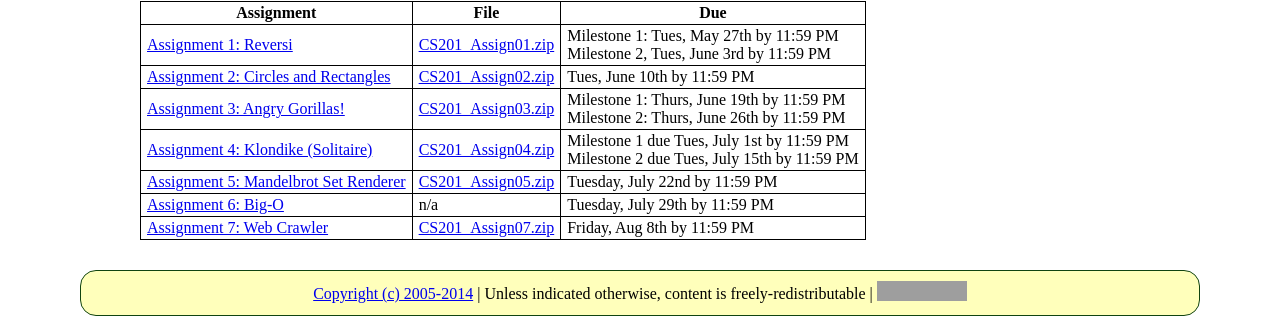
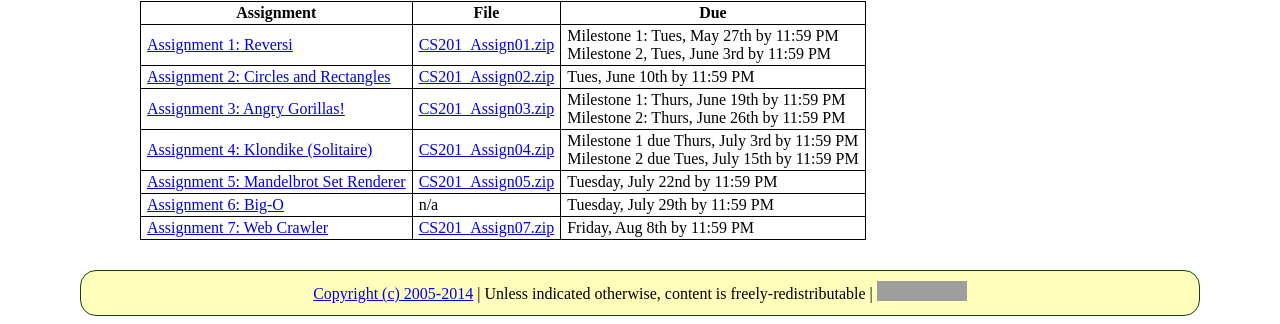
Before and after one commit to ycpcs/cs201-summer2014, a Jekyll site: the page built from assign/index.md, in a window 1280 px wide. Shown: the part 135-459 px from the top of the page. Built offline with Jekyll 4.4.1, drawn with Linux system fonts in a browser that asks for light colours; Markdown is read by kramdown in place of the engine named in the settings; grey boxes are pictures that could not be loaded.

Commit message:
extend due date for assign 4 ms 1

```diff
--- a/assign/index.md
+++ b/assign/index.md
@@ -10,7 +10,7 @@ This page lists the programming assignments.
 > [Assignment 1: Reversi](assign01.html) | [CS201\_Assign01.zip](CS201_Assign01.zip) | Milestone 1: Tues, May 27th by 11:59 PM <br> Milestone 2, Tues, June 3rd by 11:59 PM
 > [Assignment 2: Circles and Rectangles](assign02.html) | [CS201\_Assign02.zip](CS201_Assign02.zip) | Tues, June 10th by 11:59 PM
 > [Assignment 3: Angry Gorillas!](assign03.html) | [CS201\_Assign03.zip](CS201_Assign03.zip) | Milestone 1: Thurs, June 19th by 11:59 PM <br> Milestone 2: Thurs, June 26th by 11:59 PM
-> [Assignment 4: Klondike (Solitaire)](assign04.html) | [CS201\_Assign04.zip](CS201_Assign04.zip) | Milestone 1 due Tues, July 1st by 11:59 PM <br> Milestone 2 due Tues, July 15th by 11:59 PM
+> [Assignment 4: Klondike (Solitaire)](assign04.html) | [CS201\_Assign04.zip](CS201_Assign04.zip) | Milestone 1 due Thurs, July 3rd by 11:59 PM <br> Milestone 2 due Tues, July 15th by 11:59 PM
 > [Assignment 5: Mandelbrot Set Renderer](assign05.html) | [CS201\_Assign05.zip](CS201_Assign05.zip) | Tuesday, July 22nd by 11:59 PM
 > [Assignment 6: Big-O](assign06.html) | n/a | Tuesday, July 29th by 11:59 PM
 > [Assignment 7: Web Crawler](assign07.html) | [CS201\_Assign07.zip](CS201_Assign07.zip) | Friday, Aug 8th by 11:59 PM
```
Also changed, not shown: assign/assign04.md (+1 -1 lines), index.md (+1 -0 lines).
